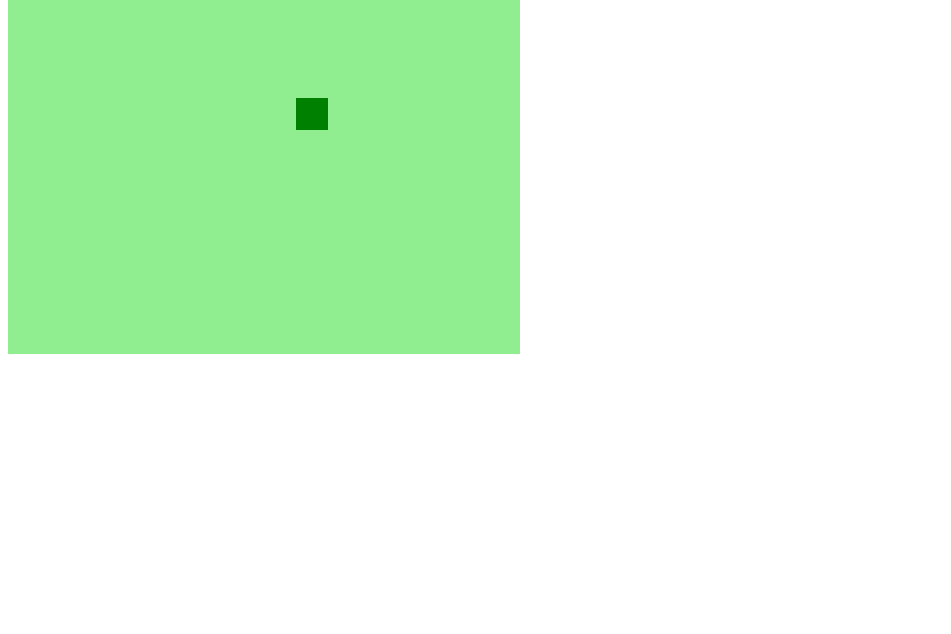
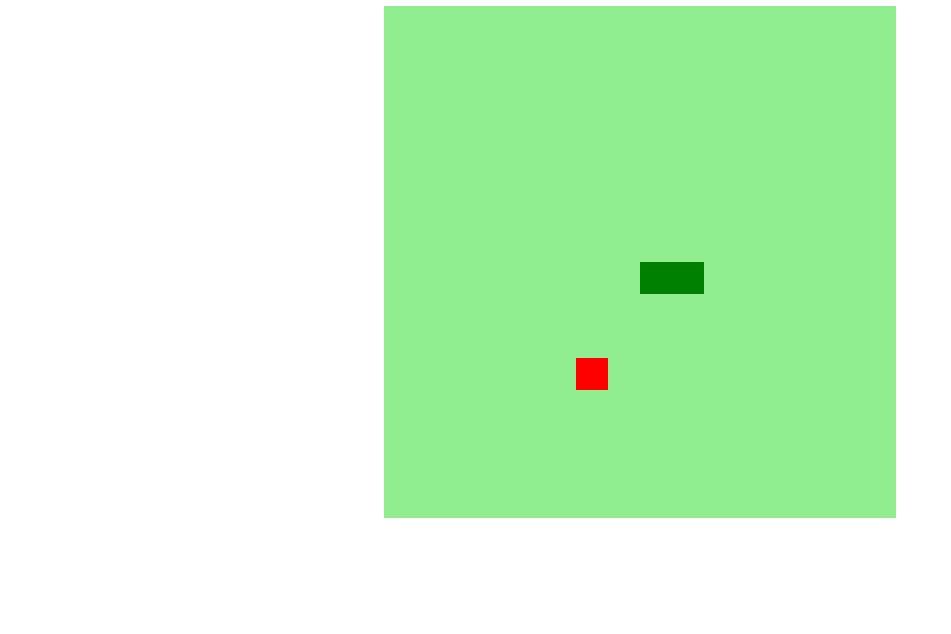
Before and after one commit to Tiagorcp/Jogo_Da_Cobrinha, a plain HTML site: page index.html in a window 1280 px wide. Shown: the part 166-800 px from the top of the page, without its empty margins (0-951 px from the left). Drawn offline with Linux system fonts and the light colour scheme.

Commit message:
Finalizando Jogo da Cobrinha
Criando Jogo da cobrinha em Js

```diff
--- a/index.html
+++ b/index.html
@@ -9,6 +9,7 @@
     <title>Snake Game</title>
 </head>
 <body>
+    <h1>SNAKE GAME!</h1>
     <canvas id="snake" width="512" height="512"></canvas>
 </body>
 </html>
--- a/script.js
+++ b/script.js
@@ -7,6 +7,10 @@ snake[0] = {
     y: 8 * box
 }
 let direction = "right";
+let food = {
+    x: Math.floor(Math.random() * 15 + 1) * box,
+    y: Math.floor(Math.random() * 15 + 1) * box
+}
 
 function criarBG() {
     context.fillStyle = "lightgreen";
@@ -18,6 +22,11 @@ function criarCobrinha(){
         context.fillStyle = "green";
         context.fillRect(snake[i].x, snake[i].y, box, box);
     }
+}
+
+function drawFood(){
+    context.fillStyle = "red";
+    context.fillRect(food.x, food.y, box, box);
 }
 
 document.addEventListener('keydown', update);
@@ -36,9 +45,16 @@ function iniciarJogo(){
     if(snake [0].y > 15 * box && direction == "down") snake[0].y = 0;
     if(snake [0].y < 0 && direction == "up") snake[0].y = 16 * box;
 
+    for(i = 1; i < snake.length; i++){
+        if(snake[0].x == snake[i].x && snake[0].y == snake[i].y){
+            clearInterval(jogo);
+            alert('Game Over :(');
+        }
+    }
 
     criarBG();
     criarCobrinha();
+    drawFood();
 
     let snakeX = snake[0].x;
     let snakeY = snake[0].y;
@@ -48,7 +64,12 @@ function iniciarJogo(){
     if(direction == "up") snakeY -= box;
     if(direction == "down") snakeY += box;
 
-    snake.pop();
+    if(snakeX != food.x || snakeY != food.y){
+        snake.pop();
+    }
+    else{food.x = Math.floor(Math.random() * 15 + 1) * box;
+        food.y = Math.floor(Math.random() * 15 + 1) * box;
+    }
 
     let newHead = {
         x: snakeX,
--- a/style.css
+++ b/style.css
@@ -0,0 +1,9 @@
+body{
+    height: 95vh;
+    width: 95;
+    display: flex;
+    justify-content: center;
+    align-items: center;
+    flex-direction: column;
+    color: rgb(44, 139, 44);
+}
```
